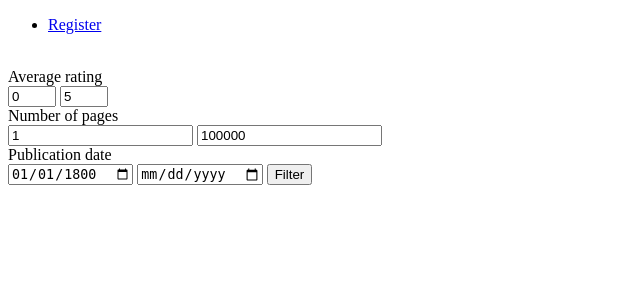
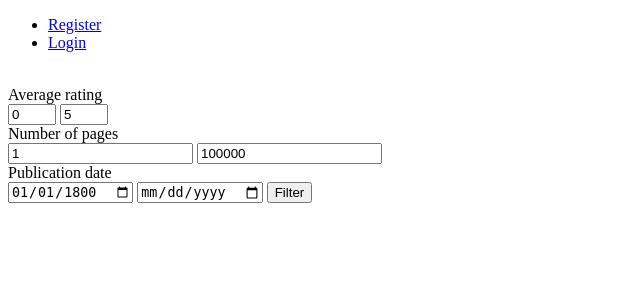
Before and after one commit to Mahider-T/reader, a Flask app: page /books/filter in a window 1280 px wide. Shown: the top 300 px of the page, without its empty margins (0-640 px from the left). Run offline with Flask 3, Linux system fonts and the light colour scheme.

Commit message:
Final touch

```diff
--- a/flaskr/templates/layout.html
+++ b/flaskr/templates/layout.html
@@ -12,6 +12,7 @@
         {% if not session["user_id"] %}
            <ul>
                 <li><a href = "/auth/register">Register</a></li>
+                <li><a href = "/auth/login">Login</a></li>
                 <!-- <li><a href = "/auth/login">Login</a></li> -->
            </ul>
         {% else %}
```
Also changed, not shown: README.md, 1 other file.
